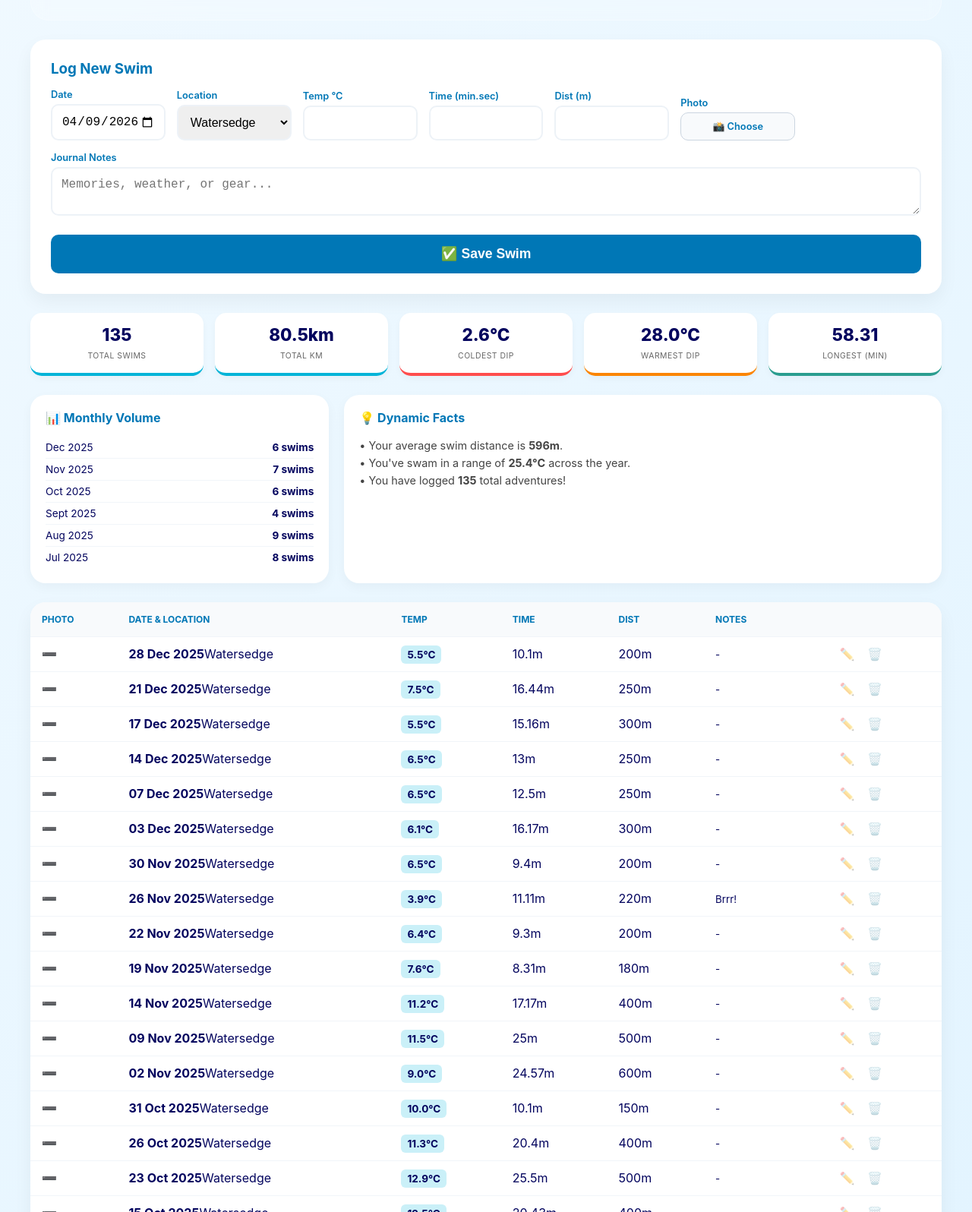
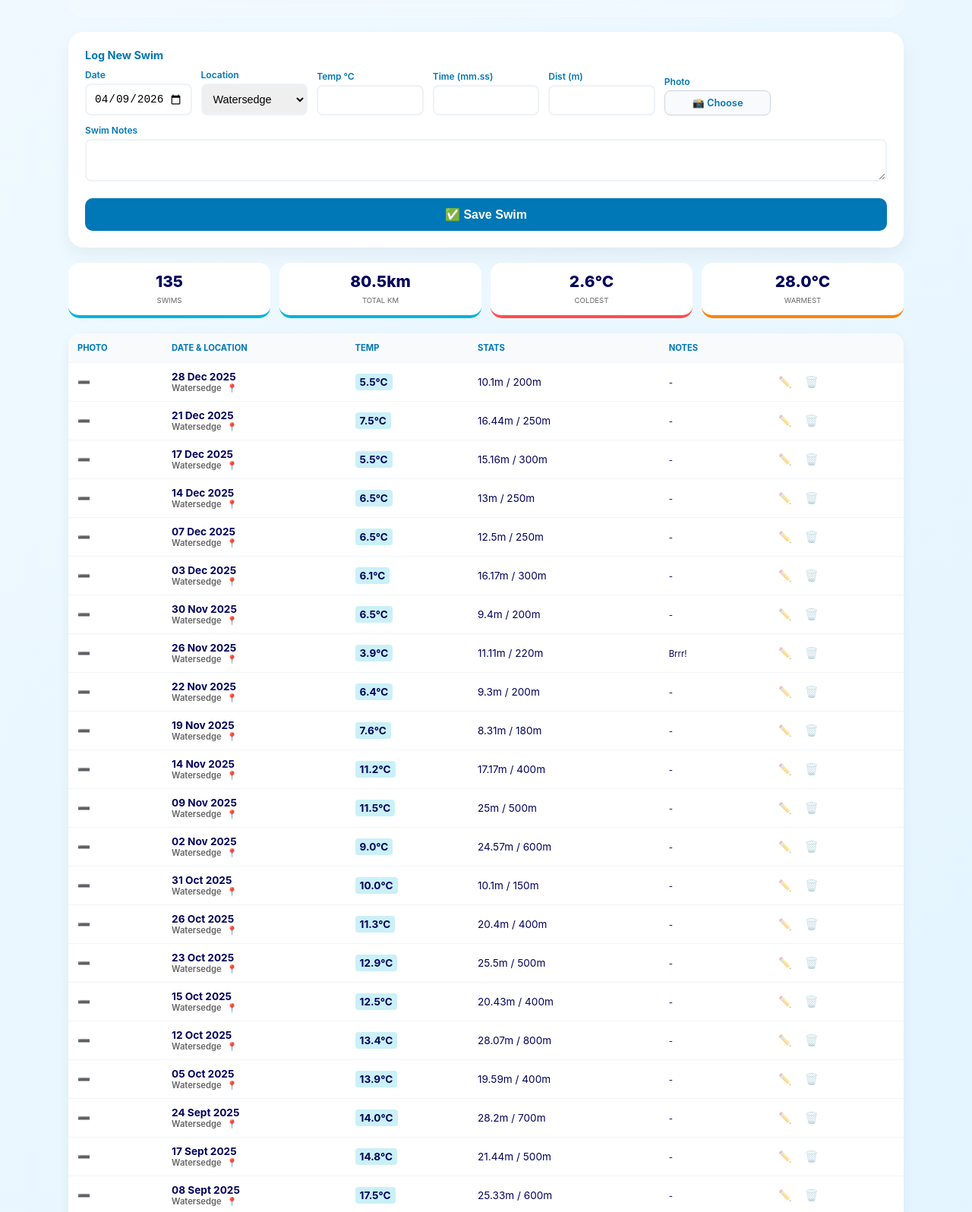
Before and after one commit to anitajstanley/swimming-journal, a plain HTML site: page index.html in a window 1280 px wide. Shown: the part 117-1713 px from the top of the page at 76% size. Drawn offline with Linux system fonts and the light colour scheme.

Commit message:
Update index.html

```diff
--- a/index.html
+++ b/index.html
@@ -3,7 +3,7 @@
 <head>
     <meta charset="UTF-8">
     <meta name="viewport" content="width=device-width, initial-scale=1.0">
-    <title>Open Water Collective | Insights Journal</title>
+    <title>Open Water Collective | Master Journal</title>
     <style>
         :root {
             --primary: #0077b6; --secondary: #00b4d8; --dark: #03045e;
@@ -11,55 +11,37 @@
         }
         body {
             font-family: 'Inter', sans-serif; background: linear-gradient(135deg, #f0f9ff 0%, #cbebff 100%);
-            margin: 0; padding: 20px; color: var(--dark); min-height: 100vh;
+            margin: 0; padding: 15px; color: var(--dark); min-height: 100vh;
         }
-        .container { max-width: 1200px; margin: 0 auto; }
+        .container { max-width: 1100px; margin: 0 auto; }
         header {
             text-align: center; padding: 20px 0; background: rgba(255, 255, 255, 0.2);
-            backdrop-filter: blur(10px); border-radius: 24px; border: 1px solid rgba(255,255,255,0.3); margin-bottom: 25px;
+            backdrop-filter: blur(10px); border-radius: 20px; border: 1px solid rgba(255,255,255,0.3); margin-bottom: 20px;
         }
-        .input-card { background: var(--white); padding: 25px; border-radius: 20px; box-shadow: 0 10px 25px rgba(0,0,0,0.05); margin-bottom: 25px; border: 2px solid transparent; transition: 0.3s; }
+        .input-card { background: var(--white); padding: 20px; border-radius: 20px; box-shadow: 0 10px 25px rgba(0,0,0,0.05); margin-bottom: 20px; border: 2px solid transparent; }
         .editing-mode { border-color: var(--secondary); background: #f0fbff; }
-
-        .form-grid { display: grid; grid-template-columns: repeat(auto-fit, minmax(150px, 1fr)); gap: 15px; align-items: end; }
-        .field { display: flex; flex-direction: column; gap: 5px; }
+        .form-grid { display: grid; grid-template-columns: repeat(auto-fit, minmax(140px, 1fr)); gap: 12px; align-items: end; }
+        .field { display: flex; flex-direction: column; gap: 4px; }
         .span-full { grid-column: 1 / -1; }
-        label { font-weight: 600; font-size: 0.8rem; color: var(--primary); }
-        input, select, textarea { padding: 12px; border: 2px solid #edf2f7; border-radius: 10px; font-size: 1rem; outline: none; }
-
+        label { font-weight: 600; font-size: 0.75rem; color: var(--primary); }
+        input, select, textarea { padding: 10px; border: 2px solid #edf2f7; border-radius: 8px; font-size: 0.9rem; outline: none; }
         .photo-upload-area { display: flex; align-items: center; gap: 10px; }
         #photoPreview { height: 40px; width: 40px; border-radius: 5px; object-fit: cover; display: none; }
-        .file-label { background: #f8fafc; border: 1px solid #cbd5e0; padding: 10px; border-radius: 10px; cursor: pointer; flex-grow: 1; text-align: center; font-size: 0.8rem; }
-
-        .btn-add { background: var(--primary); color: white; border: none; padding: 15px; border-radius: 10px; font-weight: bold; cursor: pointer; transition: 0.3s; font-size: 1.1rem; width: 100%; margin-top: 10px; }
-        .btn-add:hover { background: var(--dark); transform: translateY(-2px); }
-
-        /* Stats Dashboard */
-        .stats-grid { display: grid; grid-template-columns: repeat(auto-fit, minmax(180px, 1fr)); gap: 15px; margin-bottom: 25px; }
-        .stat-box { background: var(--white); padding: 15px; border-radius: 15px; text-align: center; border-bottom: 4px solid var(--secondary); box-shadow: 0 4px 10px rgba(0,0,0,0.03); }
-        .stat-val { display: block; font-size: 1.4rem; font-weight: 800; margin-bottom: 2px; }
-        .stat-label { font-size: 0.65rem; color: #666; text-transform: uppercase; letter-spacing: 0.5px; }
-
-        /* Insights Panel */
-        .insights-row { display: grid; grid-template-columns: 1fr 2fr; gap: 20px; margin-bottom: 25px; }
-        .insight-card { background: var(--white); padding: 20px; border-radius: 20px; box-shadow: 0 5px 15px rgba(0,0,0,0.04); }
-        .insight-card h3 { margin: 0 0 15px 0; font-size: 1rem; color: var(--primary); display: flex; align-items: center; gap: 8px; }
-
-        .month-stat { display: flex; justify-content: space-between; padding: 6px 0; border-bottom: 1px solid #f1f5f9; font-size: 0.85rem; }
-        .month-stat:last-child { border: none; }
-
-        table { width: 100%; border-collapse: collapse; background: white; border-radius: 20px; overflow: hidden; box-shadow: 0 10px 25px rgba(0,0,0,0.05); }
-        th { background: #f8fafc; padding: 15px; text-align: left; font-size: 0.75rem; color: var(--primary); text-transform: uppercase; }
-        td { padding: 12px 15px; border-top: 1px solid #f1f5f9; vertical-align: middle; }
-
-        .temp-pill { background: var(--light); padding: 4px 8px; border-radius: 6px; font-weight: bold; font-size: 0.85rem; }
-        .btn-action { cursor: pointer; border: none; background: none; font-size: 1rem; opacity: 0.4; transition: 0.2s; }
-        .btn-action:hover { opacity: 1; transform: scale(1.2); }
-
-        @media (max-width: 800px) {
-            .insights-row { grid-template-columns: 1fr; }
-            th:nth-child(4), td:nth-child(4) { display: none; }
-        }
+        .file-label { background: #f8fafc; border: 1px solid #cbd5e0; padding: 8px; border-radius: 8px; cursor: pointer; flex-grow: 1; text-align: center; font-size: 0.8rem; }
+        .btn-add { background: var(--primary); color: white; border: none; padding: 12px; border-radius: 10px; font-weight: bold; cursor: pointer; font-size: 1rem; width: 100%; margin-top: 10px; }
+        .stats-grid { display: grid; grid-template-columns: repeat(auto-fit, minmax(140px, 1fr)); gap: 12px; margin-bottom: 20px; }
+        .stat-box { background: var(--white); padding: 12px; border-radius: 15px; text-align: center; border-bottom: 4px solid var(--secondary); }
+        .stat-val { display: block; font-size: 1.3rem; font-weight: 800; }
+        .stat-label { font-size: 0.6rem; color: #666; text-transform: uppercase; }
+        table { width: 100%; border-collapse: collapse; background: white; border-radius: 15px; overflow: hidden; box-shadow: 0 5px 15px rgba(0,0,0,0.05); }
+        th { background: #f8fafc; padding: 12px; text-align: left; font-size: 0.7rem; color: var(--primary); text-transform: uppercase; }
+        td { padding: 10px 12px; border-top: 1px solid #f1f5f9; vertical-align: middle; font-size: 0.85rem; }
+        .temp-pill { background: var(--light); padding: 3px 6px; border-radius: 4px; font-weight: bold; }
+        .map-link { color: #2a9d8f; text-decoration: none; margin-left: 4px; }
+        .loc-tag { display: block; font-size: 0.7rem; color: #666; font-weight: 600; }
+        .swim-img { max-width: 50px; border-radius: 4px; cursor: pointer; }
+        .btn-action { cursor: pointer; border: none; background: none; font-size: 0.9rem; opacity: 0.4; margin-right: 5px; }
+        .footer { text-align: center; padding: 30px 0; opacity: 0.4; font-size: 0.7rem; }
     </style>
 </head>
 <body>
@@ -68,7 +50,7 @@
     <header><h1>🏊‍♂️ My Collective Journal</h1></header>
 
     <div class="input-card" id="inputCard">
-        <h3 id="formTitle" style="margin: 0 0 15px 0; color: var(--primary);">Log New Swim</h3>
+        <h3 id="formTitle" style="margin: 0 0 10px 0; font-size: 0.9rem; color: var(--primary);">Log New Swim</h3>
         <div class="form-grid">
             <input type="hidden" id="editIndex" value="-1">
             <div class="field"><label>Date</label><input type="date" id="inDate"></div>
@@ -83,7 +65,7 @@
                 </select>
             </div>
             <div class="field"><label>Temp °C</label><input type="number" id="inTemp" step="0.1"></div>
-            <div class="field"><label>Time (min.sec)</label><input type="number" id="inTime" step="0.01"></div>
+            <div class="field"><label>Time (mm.ss)</label><input type="number" id="inTime" step="0.01"></div>
             <div class="field"><label>Dist (m)</label><input type="number" id="inDist"></div>
             <div class="field">
                 <label>Photo</label>
@@ -93,46 +75,39 @@
                     <input type="file" id="inPhoto" hidden accept="image/*" onchange="previewImage(this)">
                 </div>
             </div>
-            <div class="field span-full"><label>Journal Notes</label><textarea id="inNotes" placeholder="Memories, weather, or gear..."></textarea></div>
+            <div class="field span-full"><label>Swim Notes</label><textarea id="inNotes" rows="2"></textarea></div>
             <button class="btn-add span-full" id="submitBtn" onclick="saveEntry()">✅ Save Swim</button>
             <button class="btn-add span-full" id="cancelBtn" style="display:none; background:#ccc;" onclick="cancelEdit()">Cancel Edit</button>
         </div>
     </div>
 
     <div class="stats-grid">
-        <div class="stat-box"><span class="stat-val" id="stCount">0</span><span class="stat-label">Total Swims</span></div>
+        <div class="stat-box"><span class="stat-val" id="stCount">0</span><span class="stat-label">Swims</span></div>
         <div class="stat-box"><span class="stat-val" id="stDist">0</span><span class="stat-label">Total KM</span></div>
-        <div class="stat-box" style="border-color: var(--accent);"><span class="stat-val" id="stCold">0</span><span class="stat-label">Coldest Dip</span></div>
-        <div class="stat-box" style="border-color: var(--warm);"><span class="stat-val" id="stWarm">0</span><span class="stat-label">Warmest Dip</span></div>
-        <div class="stat-box" style="border-color: #2a9d8f;"><span class="stat-val" id="stLong">0</span><span class="stat-label">Longest (min)</span></div>
-    </div>
-
-    <div class="insights-row">
-        <div class="insight-card">
-            <h3>📊 Monthly Volume</h3>
-            <div id="monthlyStats"></div>
-        </div>
-        <div class="insight-card">
-            <h3>💡 Dynamic Facts</h3>
-            <div id="dynamicFacts" style="font-size: 0.9rem; line-height: 1.6; color: #444;">
-                Add more swims to unlock deeper insights!
-            </div>
-        </div>
+        <div class="stat-box" style="border-color: var(--accent);"><span class="stat-val" id="stCold">0</span><span class="stat-label">Coldest</span></div>
+        <div class="stat-box" style="border-color: var(--warm);"><span class="stat-val" id="stWarm">0</span><span class="stat-label">Warmest</span></div>
     </div>
 
     <table>
-        <thead><tr><th>Photo</th><th>Date & Location</th><th>Temp</th><th>Time</th><th>Dist</th><th>Notes</th><th></th></tr></thead>
+        <thead><tr><th>Photo</th><th>Date & Location</th><th>Temp</th><th>Stats</th><th>Notes</th><th></th></tr></thead>
         <tbody id="journalBody"></tbody>
     </table>
 
-    <div style="text-align:center; padding: 40px 0;">
-        <button onclick="hardReset()" style="background:none; border:none; color:#aaa; font-size:0.7rem; cursor:pointer; text-decoration:underline;">Restore 116 Original Records</button>
+    <div class="footer">
+        <button onclick="hardReset()" style="cursor:pointer; background:none; border: 1px solid #ccc; padding: 5px 10px; border-radius: 5px;">Reset to Master Notebook Data</button>
     </div>
 </div>
 
 <script>
-    // Include the 116 Master History records here
-    const masterHistory = [
+    const mapLinks = {
+        "Watersedge": "https://www.google.com/maps/search/Watersedge+Pershore",
+        "Escape to the Lake": "https://www.google.com/maps/search/Escape+to+the+Lake+Worcester",
+        "The Lenches": "https://www.google.com/maps/search/Lenches+Lakes+Evesham",
+        "Wild Wood": "https://www.google.com/maps/search/Wild+Wood+Leigh+Sinton",
+        "Broadfields": "https://www.google.com/maps/search/Broadfields+Wild+Swimming"
+    };
+
+    const fullMasterHistory = [
         { date: '2024-02-02', temp: 6.3, time: 24.00, dist: 450, location: 'Watersedge', notes: 'Wetsuit' },
         { date: '2024-02-16', temp: 9.5, time: 28.27, dist: 600, location: 'Watersedge', notes: 'Wetsuit' },
         { date: '2024-02-18', temp: 10.0, time: 18.07, dist: 300, location: 'Watersedge', notes: 'Wetsuit' },
@@ -223,11 +198,11 @@
         { date: '2025-06-01', temp: 19.0, time: 29.59, dist: 800, location: 'Watersedge', notes: '' },
         { date: '2025-06-06', temp: 18.1, time: 32.15, dist: 800, location: 'Watersedge', notes: '' },
         { date: '2025-06-10', temp: 18.5, time: 30.31, dist: 800, location: 'Watersedge', notes: '' },
-        { date: '2025-06-18', temp: 21.0, time: 58.31, dist: 1600, location: 'Watersedge', notes: 'Long Swim' },
+        { date: '2025-06-18', temp: 21.0, time: 58.31, dist: 1600, location: 'Watersedge', notes: '' },
         { date: '2025-06-21', temp: 24.5, time: 38.50, dist: 800, location: 'Watersedge', notes: '' },
         { date: '2025-06-25', temp: 23.0, time: 35.45, dist: 800, location: 'Watersedge', notes: '' },
         { date: '2025-06-28', temp: 23.2, time: 45.08, dist: 1000, location: 'Watersedge', notes: '' },
-        { date: '2025-06-30', temp: 28.0, time: 49.16, dist: 1000, location: 'Watersedge', notes: 'Hottest' },
+        { date: '2025-06-30', temp: 28.0, time: 49.16, dist: 1000, location: 'Watersedge', notes: '' },
         { date: '2025-07-02', temp: 24.0, time: 35.05, dist: 800, location: 'Watersedge', notes: '' },
         { date: '2025-07-11', temp: 23.4, time: 47.08, dist: 1083, location: 'Watersedge', notes: '' },
         { date: '2025-07-13', temp: 24.5, time: 55.17, dist: 1200, location: 'Watersedge', notes: '' },
@@ -270,24 +245,11 @@
         { date: '2025-12-28', temp: 5.5, time: 10.10, dist: 200, location: 'Watersedge', notes: '' }
     ];
 
-    let swims = JSON.parse(localStorage.getItem('mySwims')) || masterHistory;
-
-    function previewImage(input) {
-        const preview = document.getElementById('photoPreview');
-        if (input.files && input.files[0]) {
-            const reader = new FileReader();
-            reader.onload = (e) => {
-                preview.src = e.target.result;
-                preview.style.display = 'block';
-            }
-            reader.readAsDataURL(input.files[0]);
-        }
-    }
+    let swims = JSON.parse(localStorage.getItem('mySwims')) || fullMasterHistory;
 
     function saveEntry() {
         const idx = parseInt(document.getElementById('editIndex').value);
         const file = document.getElementById('inPhoto').files[0];
-
         const process = (imgBase64) => {
             const entry = {
                 date: document.getElementById('inDate').value,
@@ -298,17 +260,12 @@
                 notes: document.getElementById('inNotes').value,
                 photo: imgBase64 || (idx !== -1 ? swims[idx].photo : null)
             };
-
             if(!entry.date || isNaN(entry.temp)) return alert("Please fill in Date and Temp!");
-
-            if(idx === -1) { swims.push(entry); }
-            else { swims[idx] = entry; }
-
+            if(idx === -1) swims.push(entry); else swims[idx] = entry;
             localStorage.setItem('mySwims', JSON.stringify(swims));
             cancelEdit();
             renderTable();
         };
-
         if (file) {
             const reader = new FileReader();
             reader.onloadend = () => process(reader.result);
@@ -325,13 +282,8 @@
         document.getElementById('inTime').value = s.time;
         document.getElementById('inDist').value = s.dist;
         document.getElementById('inNotes').value = s.notes || '';
-        if(s.photo) {
-            document.getElementById('photoPreview').src = s.photo;
-            document.getElementById('photoPreview').style.display = 'block';
-        }
-        document.getElementById('formTitle').innerText = "Editing Swim Record...";
+        document.getElementById('formTitle').innerText = "Editing Record...";
         document.getElementById('submitBtn').innerText = "💾 Update Record";
-        document.getElementById('submitBtn').classList.add('btn-update');
         document.getElementById('cancelBtn').style.display = "block";
         document.getElementById('inputCard').classList.add('editing-mode');
         window.scrollTo({top: 0, behavior: 'smooth'});
@@ -341,86 +293,56 @@
         document.getElementById('editIndex').value = "-1";
         document.getElementById('formTitle').innerText = "Log New Swim";
         document.getElementById('submitBtn').innerText = "✅ Save Swim";
-        document.getElementById('submitBtn').classList.remove('btn-update');
         document.getElementById('cancelBtn').style.display = "none";
         document.getElementById('inputCard').classList.remove('editing-mode');
         document.getElementById('photoPreview').style.display = 'none';
         document.querySelectorAll('input, select, textarea').forEach(i => i.value = '');
-        document.getElementById('inDate').value = new Date().toISOString().split('T')[0];
     }
 
     function renderTable() {
         const body = document.getElementById('journalBody');
         body.innerHTML = '';
-        let totalD = 0; let totalT = 0; let cold = 100; let warm = 0; let long = 0;
-
-        // Dynamic Insights Data
-        const monthlyVolume = {};
-
+        let totalD = 0, totalT = 0, cold = 100, warm = 0;
         swims.sort((a, b) => new Date(b.date) - new Date(a.date)).forEach((s, idx) => {
             totalD += (s.dist || 0); totalT += (s.temp || 0);
-            if(s.temp < cold) cold = s.temp;
-            if(s.temp > warm) warm = s.temp;
-            if(s.time > long) long = s.time;
-
-            // Format UK Date: DD MMM YYYY
+            if(s.temp < cold) cold = s.temp; if(s.temp > warm) warm = s.temp;
             const d = new Date(s.date);
             const ukDate = d.toLocaleDateString('en-GB', { day: '2-digit', month: 'short', year: 'numeric' });
-
-            // Monthly stats tracking
-            const mKey = d.toLocaleDateString('en-GB', { month: 'short', year: 'numeric' });
-            monthlyVolume[mKey] = (monthlyVolume[mKey] || 0) + 1;
-
             const photoHtml = s.photo ? `<img src="${s.photo}" class="swim-img" onclick="window.open(this.src)">` : '➖';
-
+            const mapUrl = mapLinks[s.location] || `https://www.google.com/maps/search/${encodeURIComponent(s.location)}`;
             body.innerHTML += `<tr>
                 <td>${photoHtml}</td>
-                <td><b>${ukDate}</b><span class="loc-tag">${s.location || '-'}</span></td>
+                <td><b>${ukDate}</b><span class="loc-tag">${s.location || '-'} <a href="${mapUrl}" target="_blank" class="map-link">📍</a></span></td>
                 <td><span class="temp-pill">${s.temp.toFixed(1)}°C</span></td>
-                <td>${s.time}m</td>
-                <td>${s.dist}m</td>
+                <td>${s.time}m / ${s.dist}m</td>
                 <td><small>${s.notes || '-'}</small></td>
-                <td>
-                    <button class="btn-action" onclick="editEntry(${idx})">✏️</button>
-                    <button class="btn-action" onclick="deleteEntry(${idx})">🗑️</button>
-                </td>
+                <td><button class="btn-action" onclick="editEntry(${idx})">✏️</button><button class="btn-action" onclick="deleteEntry(${idx})">🗑️</button></td>
             </tr>`;
         });
-
-        // Update Dashboard
         document.getElementById('stCount').innerText = swims.length;
         document.getElementById('stDist').innerText = (totalD / 1000).toFixed(1) + "km";
         document.getElementById('stCold').innerText = swims.length ? cold.toFixed(1) + "°C" : "0°C";
         document.getElementById('stWarm').innerText = swims.length ? warm.toFixed(1) + "°C" : "0°C";
-        document.getElementById('stLong').innerText = long;
+    }
 
-        // Render Monthly Volume Insight
-        const mHtml = Object.entries(monthlyVolume).slice(0, 6).map(([mon, count]) =>
-            `<div class="month-stat"><span>${mon}</span><strong>${count} swims</strong></div>`).join('');
-        document.getElementById('monthlyStats').innerHTML = mHtml || 'No data yet.';
-
-        // Dynamic Facts
-        const facts = document.getElementById('dynamicFacts');
-        if (swims.length > 0) {
-            const avgDist = (totalD / swims.length).toFixed(0);
-            facts.innerHTML = `
-                • Your average swim distance is <strong>${avgDist}m</strong>.<br>
-                • You've swam in a range of <strong>${(warm - cold).toFixed(1)}°C</strong> across the year.<br>
-                • You have logged <strong>${swims.length}</strong> total adventures!
-            `;
+    function previewImage(input) {
+        const preview = document.getElementById('photoPreview');
+        if (input.files && input.files[0]) {
+            const reader = new FileReader();
+            reader.onload = (e) => { preview.src = e.target.result; preview.style.display = 'block'; }
+            reader.readAsDataURL(input.files[0]);
         }
     }
 
     function hardReset() {
-        if(confirm("Factory Reset: Clear and reload all 116 records?")) {
-            localStorage.setItem('mySwims', JSON.stringify(masterHistory));
-            swims = [...masterHistory];
+        if(confirm("Factory Reset: Reload all 116 records from your notebooks?")) {
+            localStorage.setItem('mySwims', JSON.stringify(fullMasterHistory));
+            swims = [...fullMasterHistory];
             renderTable();
         }
     }
 
     function deleteEntry(i) { if(confirm("Delete this?")) { swims.splice(i,1); localStorage.setItem('mySwims', JSON.stringify(swims)); renderTable(); } }
-
     document.getElementById('inDate').value = new Date().toISOString().split('T')[0];
     renderTable();
 </script>
```
